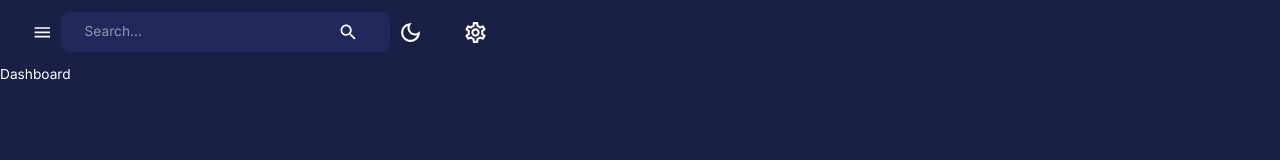
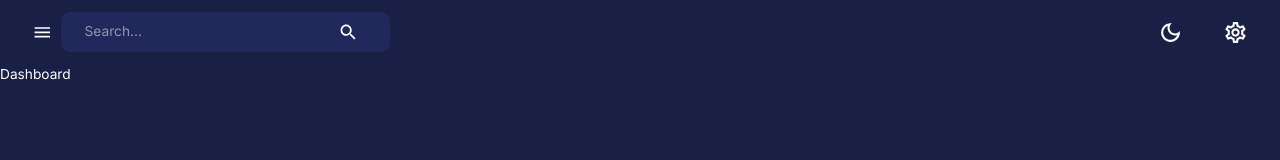
Before and after one commit to andilemarotya/AdminSect, a React (Create React App) app in the folder client/: page /dashboard in a window 1280 px wide. Shown: the top 160 px of the page. Built offline with nearby package versions, Linux system fonts and the light colour scheme.

Commit message:
Navbar, space-between bug fixed

```diff
--- a/client/src/App.js
+++ b/client/src/App.js
@@ -10,7 +10,7 @@ import Dashboard from "scenes/dashboard";
 
 function App() {
   const mode = useSelector( (state) => state.global.mode);
-  const theme = useMemo( () => createTheme(themeSettings(mode)), [mode])
+  const theme = useMemo( () => createTheme(themeSettings(mode)), [mode]);
   return (
     /*Here we are using our Dark or Light mode state, from "state folder" */
     <div className="app">
--- a/client/src/components/Navbar.jsx
+++ b/client/src/components/Navbar.jsx
@@ -1,10 +1,10 @@
 import React from 'react';
 import { LightModeOutlined,
-   DarkModeOutlined,
-    Menu as MenuIcon,
-    Search,
-    SettingsOutlined,
-    ArrowDropDownOutlined } from '@mui/icons-material';
+  DarkModeOutlined,
+  Menu as MenuIcon,
+  Search,
+  SettingsOutlined,
+  ArrowDropDownOutlined } from '@mui/icons-material';
 
 import FlexBetween from './FlexBetween';
 import { useDispatch } from 'react-redux';
@@ -22,8 +22,8 @@ const Navbar = () => {
       position : "static",
       background : "none",
       boxShadow : "none",
-    }} >
-      <Toolbar sx = {{justifyContent: "space-between"}}>
+    }}>
+      <Toolbar sx={{justifyContent: "space-between"}}>
         {/*LEFT SIDE */}
         <FlexBetween>
           <IconButton onClick={console.log('open/close sidebar')}>
@@ -43,7 +43,7 @@ const Navbar = () => {
         </FlexBetween>
 
         {/*RIGHT SIDE*/}
-        <FlexBetween gap="1.5rem">
+        <FlexBetween gap="1.5rem" sx={{marginLeft:"auto"}}>
           <IconButton onClick={ ()=>dispatch(setMode())} >
             { theme.palette.mode === "dark" ? (
               <DarkModeOutlined sx ={{fontSize: "25px" }}/>
--- a/client/src/components/Sidebar.jsx
+++ b/client/src/components/Sidebar.jsx
@@ -93,12 +93,12 @@ const navItems = [
     },
 ];
 
-const Sidebar = ({
+const Sidebar = (
     drawerWidth,
     isSidebarOpen,
     setIsSidebarOpen,
     isNonMobile
-    }) => {
+    ) => {
         const {pathname} = useLocation();
         const [active, setActive] = useState("");
         const navigate = useNavigate();
--- a/client/src/scenes/layout/index.jsx
+++ b/client/src/scenes/layout/index.jsx
@@ -14,14 +14,16 @@ const Layout = () => {
 
   return (
     <Box display={ isNonMobile ? "flex" : "block"} width="100%" height="100%">
+      {/*
       <Sidebar
         isNonMobile={isNonMobile}
         drawerWidth="250px"
         isSideBarOpen={isSidebarOpen}
         setIsSideBarOpen={setIsSidebarOpen}
-      />
-      <Box>
+      />*/}
+      <Box  width="100%">
           <Navbar
+
            isSideBarOpen={isSidebarOpen}
            setIsSideBarOpen={setIsSidebarOpen}
           />
```
